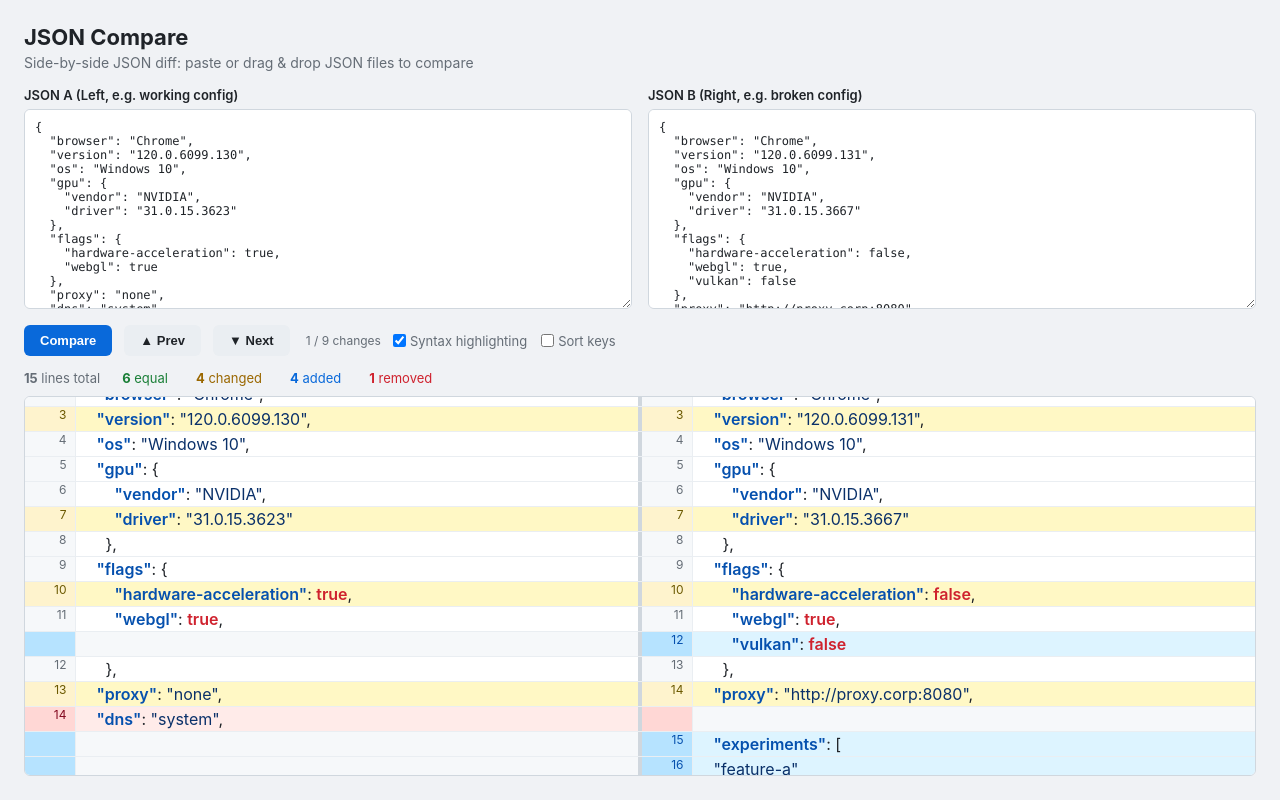
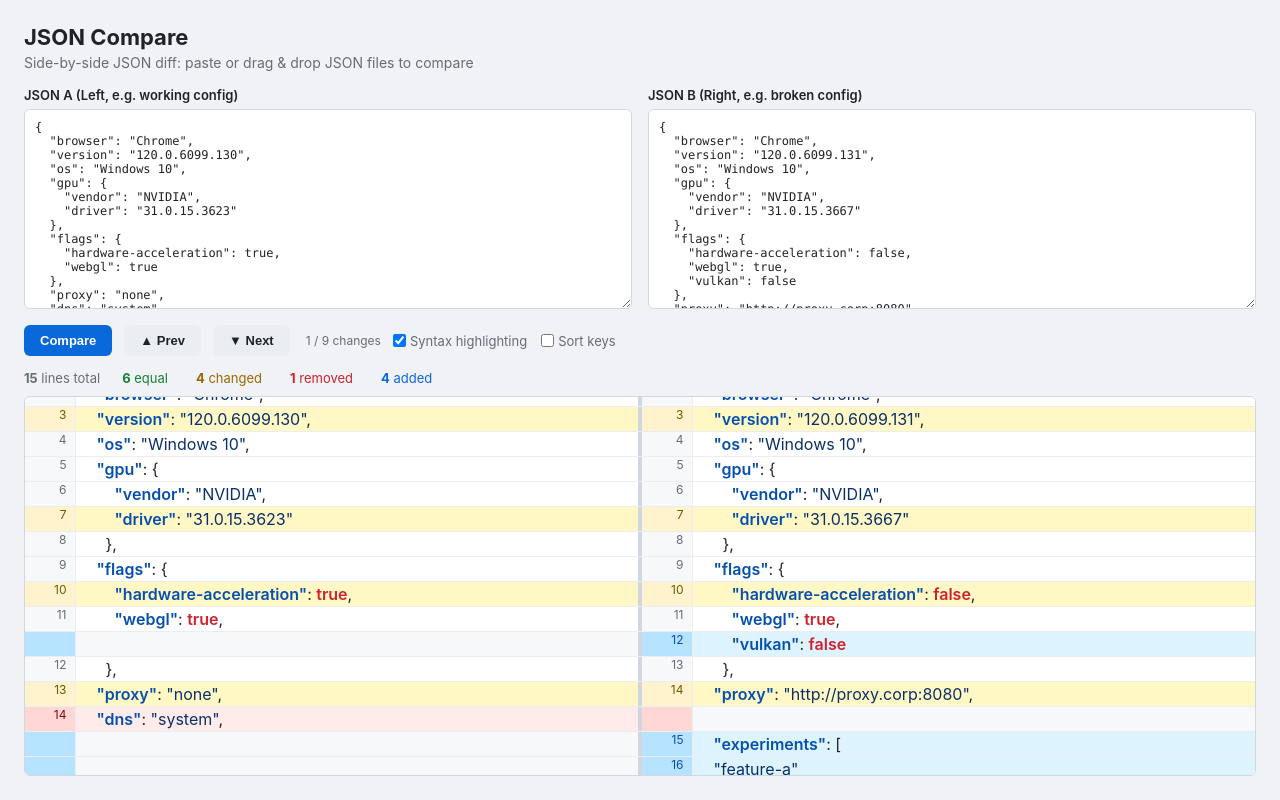
Before and after one commit to jeanr2022/JsonCompare, a website: page demo.html in a window 1280 px wide. Drawn offline with Linux system fonts and the light colour scheme.

Commit message:
Add color legend to README and update demo stats bar for improved clarity

```diff
--- a/demo.html
+++ b/demo.html
@@ -352,8 +352,8 @@
         '<span><strong>' + s.total + '</strong> lines total</span>' +
         '<span class="stat-equal stat-clickable" data-type="equal" title="Click to jump through equal lines"><strong>' + s.equal + '</strong> equal</span>' +
         '<span class="stat-changed stat-clickable" data-type="changed" title="Click to jump through changed lines"><strong>' + s.changed + '</strong> changed</span>' +
-        '<span class="stat-added stat-clickable" data-type="added" title="Click to jump through added lines"><strong>' + s.added + '</strong> added</span>' +
-        '<span class="stat-removed stat-clickable" data-type="removed" title="Click to jump through removed lines"><strong>' + s.removed + '</strong> removed</span>';
+        '<span class="stat-removed stat-clickable" data-type="removed" title="Click to jump through removed lines"><strong>' + s.removed + '</strong> removed</span>' +
+        '<span class="stat-added stat-clickable" data-type="added" title="Click to jump through added lines"><strong>' + s.added + '</strong> added</span>';
       statsBar.style.display = 'flex';
 
       // Build indices per type
```
Also changed, not shown: README.md.
